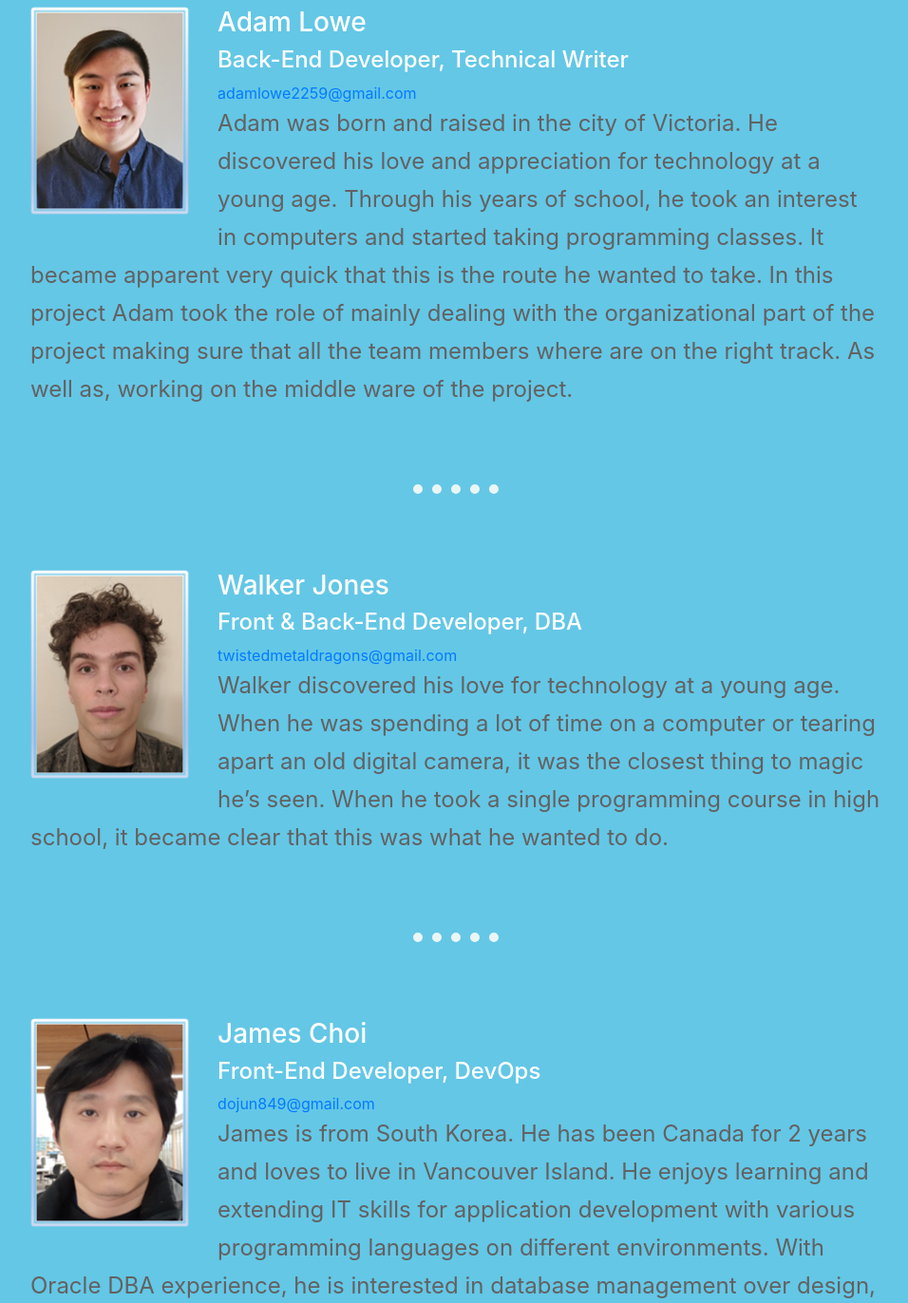
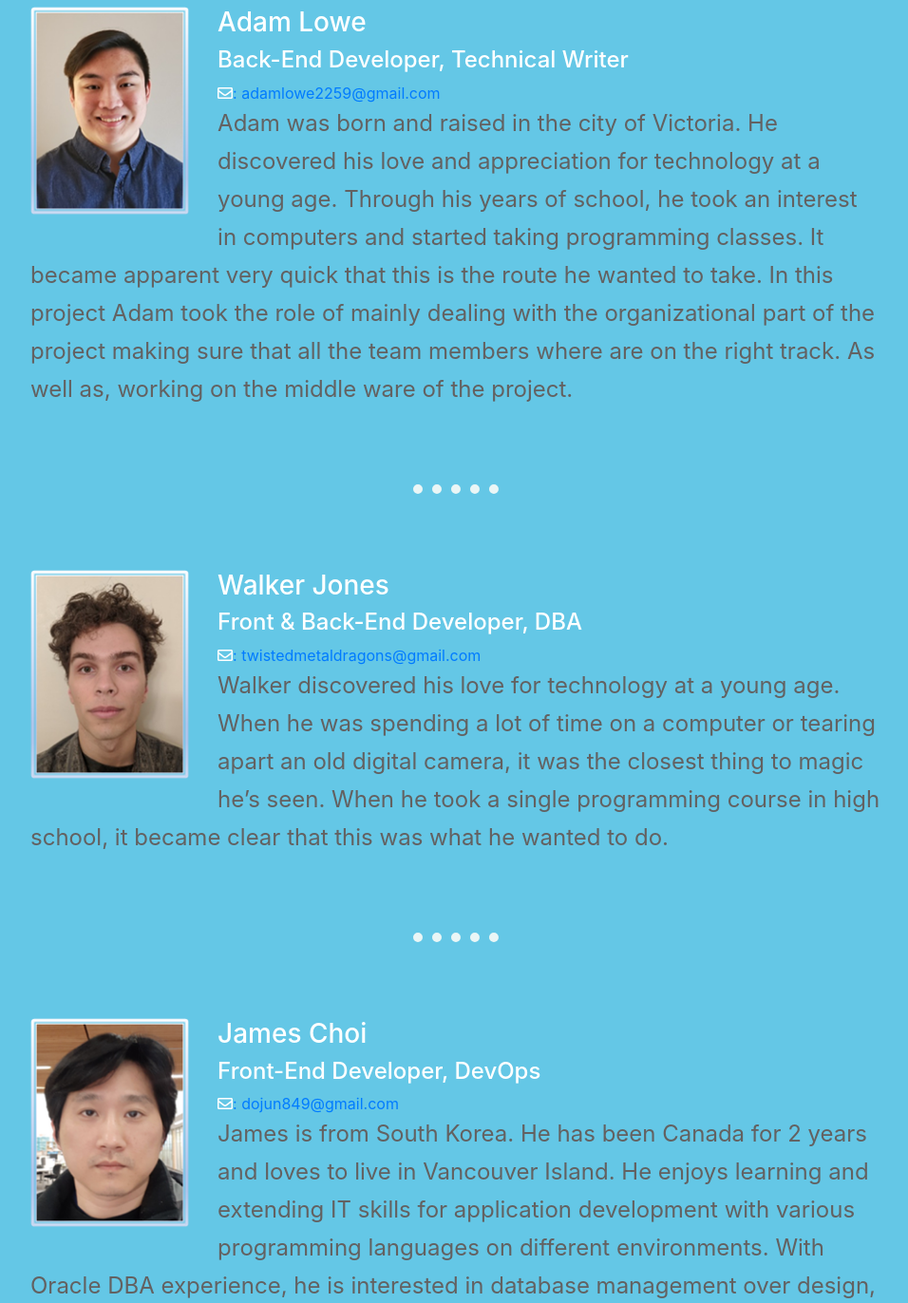
Before and after one commit to 04wakeup/awesominds_website, a plain HTML site: page index.html in a window 1280 px wide. Shown: the part 1936-3308 px from the top of the page at 95% size, without its empty margins (160-1116 px from the left). Drawn offline with nearby package versions, Linux system fonts and the light colour scheme.

Commit message:
a little more

```diff
--- a/index.html
+++ b/index.html
@@ -10,7 +10,6 @@
 
   <!-- CSS Stylesheets -->
   <link rel="stylesheet" href="https://maxcdn.bootstrapcdn.com/bootstrap/4.0.0/css/bootstrap.min.css" integrity="sha384-Gn5384xqQ1aoWXA+058RXPxPg6fy4IWvTNh0E263XmFcJlSAwiGgFAW/dAiS6JXm" crossorigin="anonymous">
-  <link rel="stylesheet" href="css/styles.css">
   <link rel="icon" href="./images/favicon.ico">
 
   <!-- Font Awesome -->
@@ -23,6 +22,8 @@
 
   <!-- Translate languages -->
   <script src="./js/translate.js"></script>
+  <script src="https://use.fontawesome.com/0ff960b1b3.js"></script>
+  <link rel="stylesheet" href="css/styles.css">
 </head>
 
 <body>
@@ -93,7 +94,7 @@
         <img class="student-img-left rounded" src="./images/adam.png" alt="Adam Lowe" >
         <h3>Adam Lowe</h3>
         <h4>Back-End Developer, Technical Writer</h4>
-        <a href="mailto:adamlowe2259@gmail.com">adamlowe2259@gmail.com</a>
+        <i class="far fa-envelope"> </i><a href="mailto:adamlowe2259@gmail.com">: adamlowe2259@gmail.com</a>
         <p class="p-left">Adam was born and raised in the city of Victoria. He discovered his love and appreciation for technology at a young age. Through his years of school, he took an interest in computers and started taking programming classes. It became apparent very quick that this is the route he wanted to take.
           In this project Adam took the role of mainly dealing with the organizational part of the project making sure that all the team members where are on the right track. As well as, working on the middle ware of the project.
           </p>
@@ -103,7 +104,7 @@
         <img class="student-img-left rounded" src="./images/walker.png" alt="Walker Jones" >
         <h3>Walker Jones</h3>
         <h4>Front & Back-End Developer, DBA</h4>
-        <a href="mailto:twistedmetaldragons@gmail.com">twistedmetaldragons@gmail.com</a>
+        <i class="far fa-envelope"> </i><a href="mailto:twistedmetaldragons@gmail.com">: twistedmetaldragons@gmail.com</a>
         <p class="p-left">Walker discovered his love for technology at a young age. When he was spending a lot of time on a computer or tearing apart an old digital camera, it was the closest thing to magic he’s seen.
           When he took a single programming course in high school, it became clear that this was what he wanted to do.
           </p>
@@ -113,7 +114,7 @@
         <img class="student-img-left rounded" src="./images/james.png" alt="James Choi" >
         <h3>James Choi</h3>
         <h4>Front-End Developer, DevOps</h4>
-        <a href="mailto:dojun849@gmail.com">dojun849@gmail.com</a>
+        <i class="far fa-envelope"> </i><a href="mailto:dojun849@gmail.com">: dojun849@gmail.com</a>
         <p class="p-left">James is from South Korea. He has been Canada for 2 years and loves to live in Vancouver Island. He enjoys learning and extending IT skills for application development with various programming languages on different environments.
           With Oracle DBA experience, he is interested in database management over design, development, performance, automation and support on related projects.
           </p>
```
